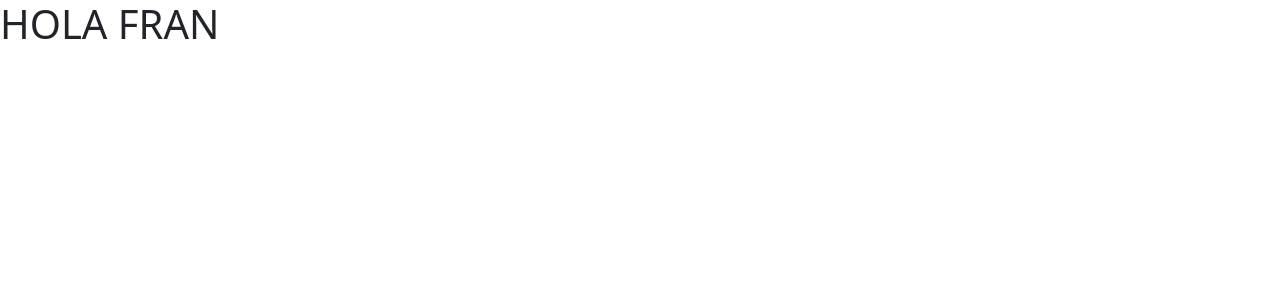
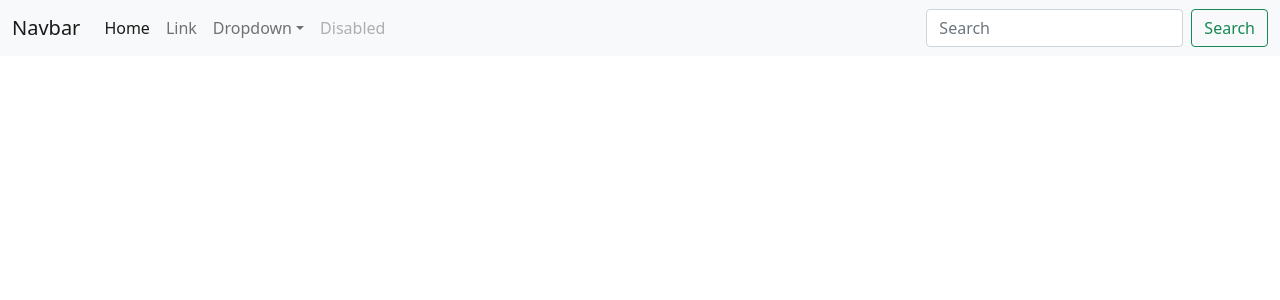
Before and after one commit to RockiJunior/webGest, a React (Create React App) app in the folder client/: page / in a window 1280 px wide. Shown: the top 300 px of the page. Built offline with nearby package versions, Linux system fonts and the light colour scheme.

Commit message:
LogIn and NavBar added

```diff
--- a/client/src/App.css
+++ b/client/src/App.css
@@ -1,3 +1,6 @@
 .App {
+  display: flex;
+  justify-content: center;
   text-align: center;
+  flex-direction: column;
 }
--- a/client/src/App.js
+++ b/client/src/App.js
@@ -1,13 +1,21 @@
-import Navbar from './components/navbar/navbar.jsx';
+import React from 'react';
+import { Routes, Route } from 'react-router-dom';
+import './App.css'
 
-function App() {
-  return (
-    <div >
-      <h1>HOLA FRAN</h1>
-      <Navbar />
-      {/* <button type="button" class="btn btn-primary">Primary</button> */}
-    </div>
-  );
-}
+import Home from './components/Home/Home.jsx';
+import LogIn from './components/LogIn/LogIn';
+import Navbar from './components/Navbar/Navbar';
+
+const App = () => {
+	return (
+		<div className="App">
+			<Routes>
+				<Route path="/" element={<Navbar />} />
+				<Route exact path="/home" element={<Home />} />
+				<Route exact path="/login" element={<LogIn />} />
+			</Routes>
+		</div>
+	);
+};
 
 export default App;
--- a/client/src/components/home/home.jsx
+++ b/client/src/components/home/home.jsx
@@ -0,0 +1,11 @@
+import React from 'react';
+
+const Home = () => {
+  return (
+    <div>
+        HOLA SOY EL HOME
+    </div>
+  );
+};
+
+export default Home;
--- /dev/null
+++ b/client/src/components/logIn/LogIn.css
@@ -0,0 +1,15 @@
+.LogIn{
+    display: flex;
+    justify-content: center;
+    text-align: center;
+    margin-top: 100px;
+}
+
+.input{
+   margin: 10px;
+}
+
+.inputs{
+    display: flex;
+    flex-direction: column;
+}
--- a/client/src/components/logIn/logIn.jsx
+++ b/client/src/components/logIn/logIn.jsx
@@ -1,10 +1,28 @@
 import React from 'react';
+import './LogIn.css';
 
 const LogIn = () => {
+  return (
+		<div className="LogIn">
+			<div className="card border-primary mb-3">
+				<div className="card-header">Header</div>
+				<div className="card-body text-primary">
 
+          <h5 className="card-title">Log In</h5>
 
+        <div className="inputs">
+          <input type="text" className="input"/>
+					<input type="text" className="input" />
+        </div>
 
+          <p className="card-text">
+						Some quick example text to build on the card title and make up the bulk of the card's content.
+					</p>
 
+        </div>
+			</div>
+		</div>
+	);
 };
 
 export default LogIn;
--- a/client/src/components/navbar/navbar.jsx
+++ b/client/src/components/navbar/navbar.jsx
@@ -1,32 +1,83 @@
 import React from 'react';
-import 'bootstrap/dist/css/bootstrap.min.css';
-
 
 const Navbar = () => {
 	return (
 		<div>
-		<div class="dropdown-menu">
-  <form class="px-4 py-3">
-    <div class="mb-3">
-      <label for="exampleDropdownFormEmail1" class="form-label">Email address</label>
-      <input type="email" class="form-control" id="exampleDropdownFormEmail1" placeholder="email@example.com"/>
-    </div>
-    <div class="mb-3">
-      <label for="exampleDropdownFormPassword1" class="form-label">Password</label>
-      <input type="password" class="form-control" id="exampleDropdownFormPassword1" placeholder="Password"/>
-    </div>
-    <div class="mb-3">
-      <div class="form-check">
-        <input type="checkbox" class="form-check-input" id="dropdownCheck" />
-        <label class="form-check-label" for="dropdownCheck">
-          Remember me
-        </label>
-      </div>
-    </div>
-    <button type="submit" class="btn btn-primary">Sign in</button>
-  </form>
-  <div class="dropdown-divider"></div>
-</div>
+			<nav className="navbar navbar-expand-lg navbar-light bg-light">
+				<div className="container-fluid">
+					<a className="navbar-brand" href="#">
+						Navbar
+					</a>
+					<button
+						className="navbar-toggler"
+						type="button"
+						data-bs-toggle="collapse"
+						data-bs-target="#navbarSupportedContent"
+						aria-controls="navbarSupportedContent"
+						aria-expanded="false"
+						aria-label="Toggle navigation"
+					>
+						<span className="navbar-toggler-icon" />
+					</button>
+					<div className="collapse navbar-collapse" id="navbarSupportedContent">
+						<ul className="navbar-nav me-auto mb-2 mb-lg-0">
+							<li className="nav-item">
+								<a className="nav-link active" aria-current="page" href="#">
+									Home
+								</a>
+							</li>
+							<li className="nav-item">
+								<a className="nav-link" href="#">
+									Link
+								</a>
+							</li>
+							<li className="nav-item dropdown">
+								<a
+									className="nav-link dropdown-toggle"
+									href="#"
+									id="navbarDropdown"
+									role="button"
+									data-bs-toggle="dropdown"
+									aria-expanded="false"
+								>
+									Dropdown
+								</a>
+								<ul className="dropdown-menu" aria-labelledby="navbarDropdown">
+									<li>
+										<a className="dropdown-item" href="#">
+											Action
+										</a>
+									</li>
+									<li>
+										<a className="dropdown-item" href="#">
+											Another action
+										</a>
+									</li>
+									<li>
+										<hr className="dropdown-divider" />
+									</li>
+									<li>
+										<a className="dropdown-item" href="#">
+											Something else here
+										</a>
+									</li>
+								</ul>
+							</li>
+							<li className="nav-item">
+								<a className="nav-link disabled" href="#">
+									Disabled
+								</a>
+							</li>
+						</ul>
+						<form className="d-flex">
+							<input className="form-control me-2" type="search" placeholder="Search" aria-label="Search" />
+							<button className="btn btn-outline-success" type="submit">
+								Search
+							</button>
+						</form>
+					</div>
+				</div>
+			</nav>
 		</div>
 	);
 };
```
Also changed, not shown: client/src/components/adminPanel/adminPanel.jsx (+7 -3 lines), client/src/components/footer/footer.jsx (+11 -0 lines), client/src/index.js (+10 -4 lines).
